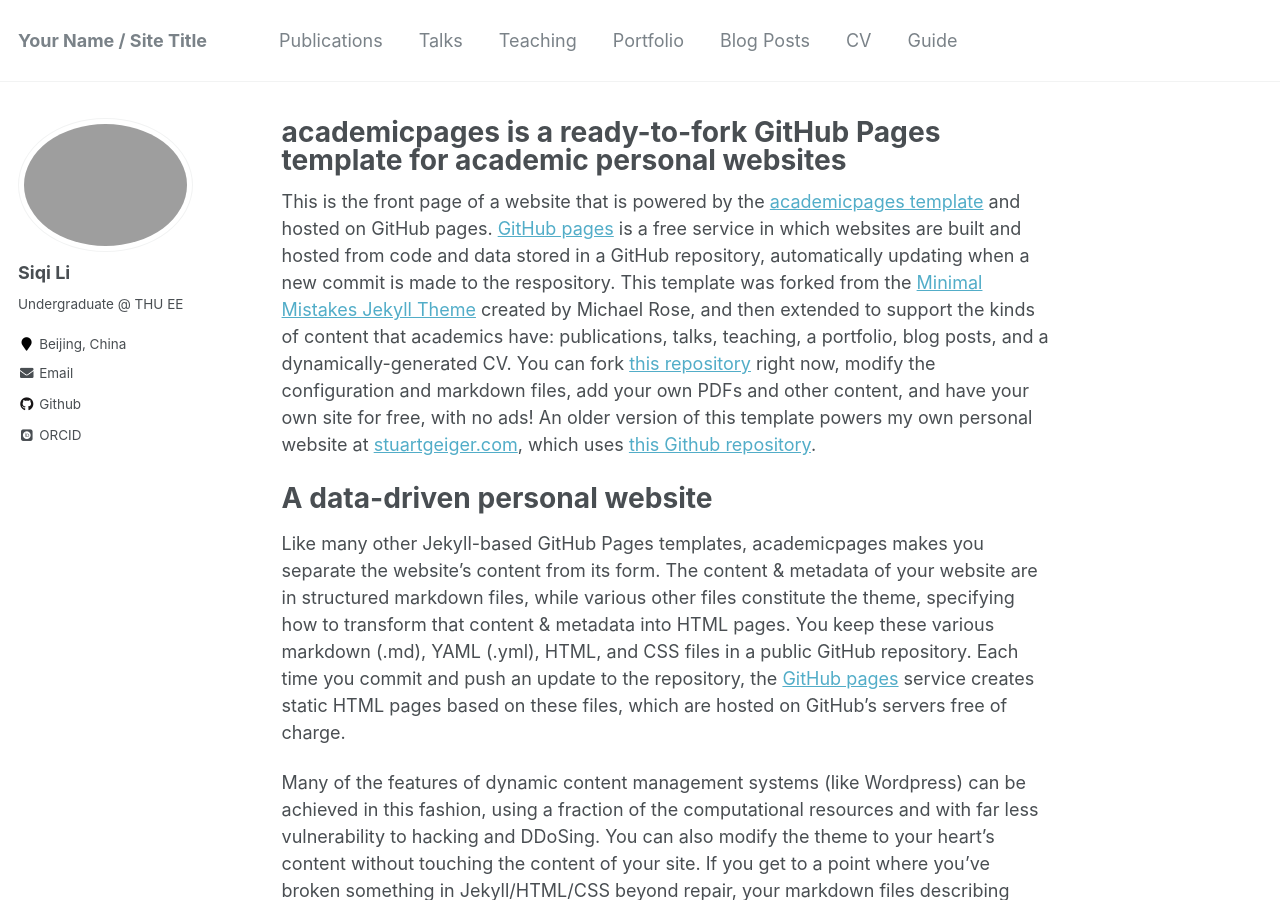
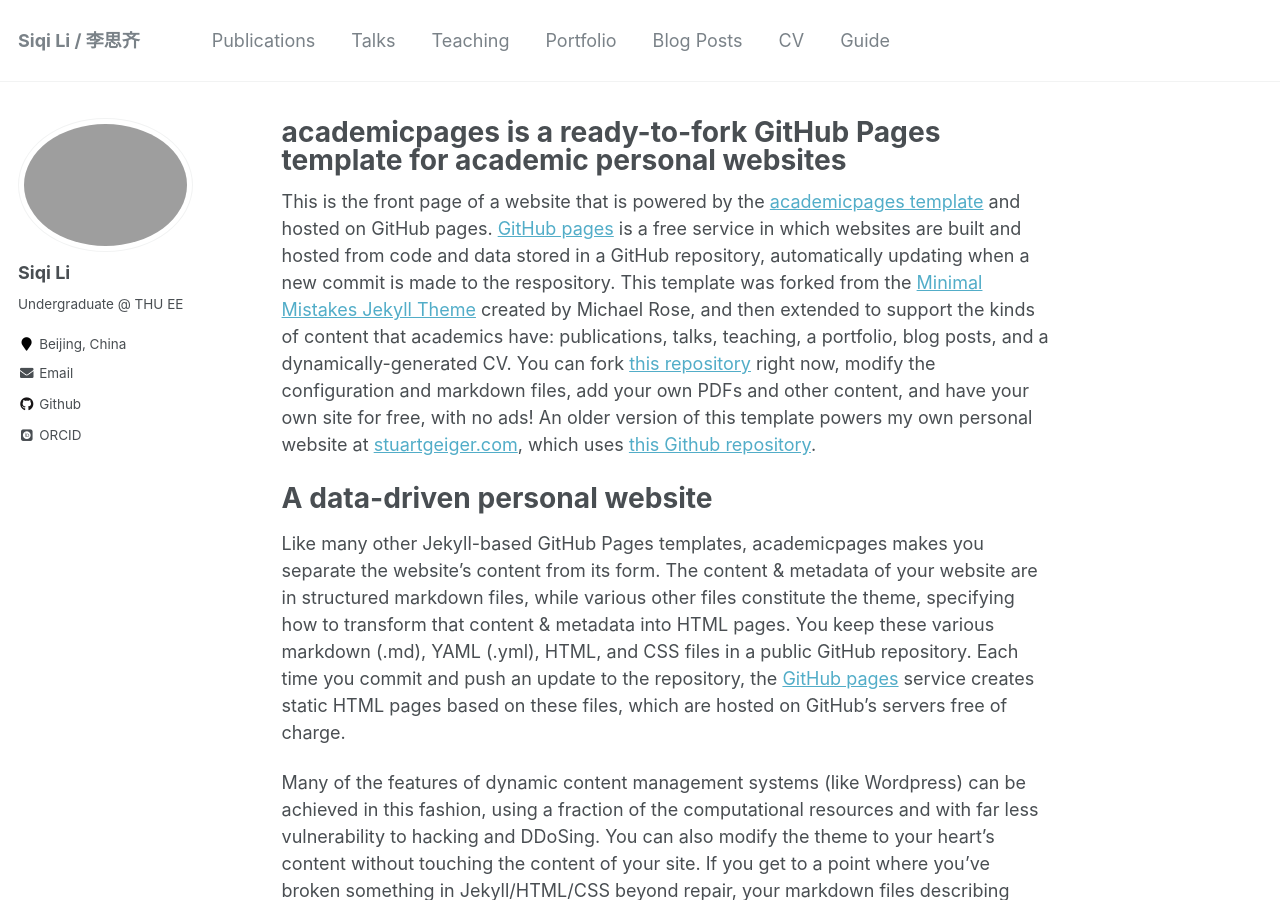
Before and after one commit to LSQamI/IamWho, a Jekyll site: the page built from _pages/about.md, in a window 1280 px wide and 900 px high. Built offline with Jekyll 4.4.1, drawn with Linux system fonts in a browser that asks for light colours; some web fonts are replaced.

Commit message:
edit site settings

```diff
--- a/_config.yml
+++ b/_config.yml
@@ -7,13 +7,13 @@
 
 # Site Settings
 locale                   : "en-US"
-title                    : "Your Name / Site Title"
+title                    : "Siqi Li / 李思齐"
 title_separator          : "-"
 name                     : &name "Your Name"
 description              : &description "personal description"
-url                      : https://academicpages.github.io # the base hostname & protocol for your site e.g. "https://mmistakes.github.io"
-baseurl                  : "" # the subpath of your site, e.g. "/blog"
-repository               : "academicpages/academicpages.github.io"
+url                      : https://lsqami.github.io # the base hostname & protocol for your site e.g. "https://mmistakes.github.io"
+baseurl                  : "/IamWho" # the subpath of your site, e.g. "/blog"
+repository               : "LSQamI/IamWho"
 teaser                   :  # filename of teaser fallback teaser image placed in /images/, .e.g. "500x300.png"
 breadcrumbs              : false # true, false (default)
 words_per_minute         : 160
```
